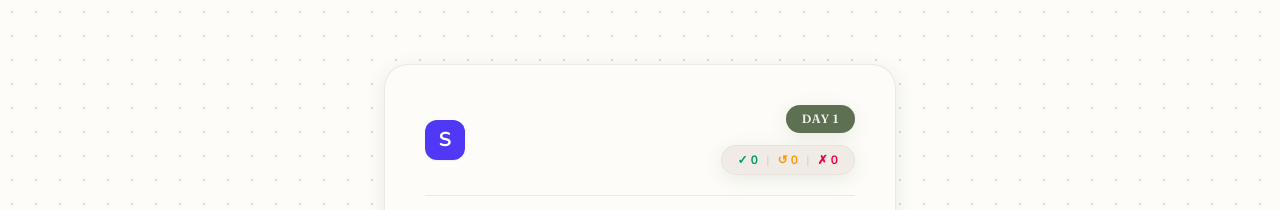
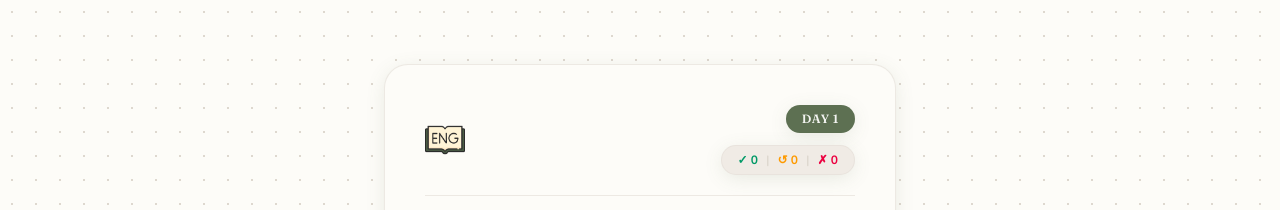
Before and after one commit to royalgreat66-lang/EnglishSpellingApp, a React (Vite) app: page / in a window 1280 px wide. Shown: the top 210 px of the page. Built offline with nearby package versions, Linux system fonts and the light colour scheme.

Commit message:
feat: add app logo and favicon icons
Add custom logo image to header and configure favicon/apple-touch-icon to replace placeholder text and improve branding.

```diff
--- a/index.html
+++ b/index.html
@@ -4,6 +4,9 @@
     <meta charset="UTF-8" />
     <meta name="viewport" content="width=device-width, initial-scale=1.0" />
     <title>Daily Spelling Practice</title>
+    <link rel="icon" type="image/png" sizes="32x32" href="/EnglishSpellingApp/32.png" />
+    <link rel="icon" type="image/png" sizes="256x256" href="/EnglishSpellingApp/256.png" />
+    <link rel="apple-touch-icon" href="/EnglishSpellingApp/256.png" />
     <link rel="preconnect" href="https://fonts.googleapis.com" />
     <link rel="preconnect" href="https://fonts.gstatic.com" crossorigin />
     <link href="https://fonts.googleapis.com/css2?family=Fraunces:ital,opsz,wght@0,9..144,600..800;1,9..144,600..800&family=Nunito:ital,wght@0,400..700;1,400..700&display=swap" rel="stylesheet" />
--- a/src/components/Header.tsx
+++ b/src/components/Header.tsx
@@ -10,7 +10,7 @@ export const Header: React.FC<HeaderProps> = ({ sessionDay, stats }) => {
   return (
     <div id="app-header" className="flex flex-col sm:flex-row justify-between sm:items-center gap-4 mb-8 pb-5 border-b border-[#DED8CF]/50">
       <div className="flex items-center gap-3">
-        <div className="w-10 h-10 bg-indigo-600 rounded-xl flex items-center justify-center text-white font-extrabold text-xl shadow-xs">S</div>
+        <img src="/EnglishSpellingApp/256.png" alt="App Logo" className="w-10 h-10" />
       </div>
       <div className="flex flex-row sm:flex-col items-center sm:items-end gap-3 justify-between w-full sm:w-auto">
         <div id="day-badge" className="bg-[#5D7052] text-[#F3F4F1] px-4 py-1.5 rounded-full font-['Fraunces'] font-semibold text-xs uppercase tracking-wider shadow-[0_4px_20px_-2px_rgba(93,112,82,0.15)]">
```
Also changed, not shown: public/256.png (added), public/32.png (added).
